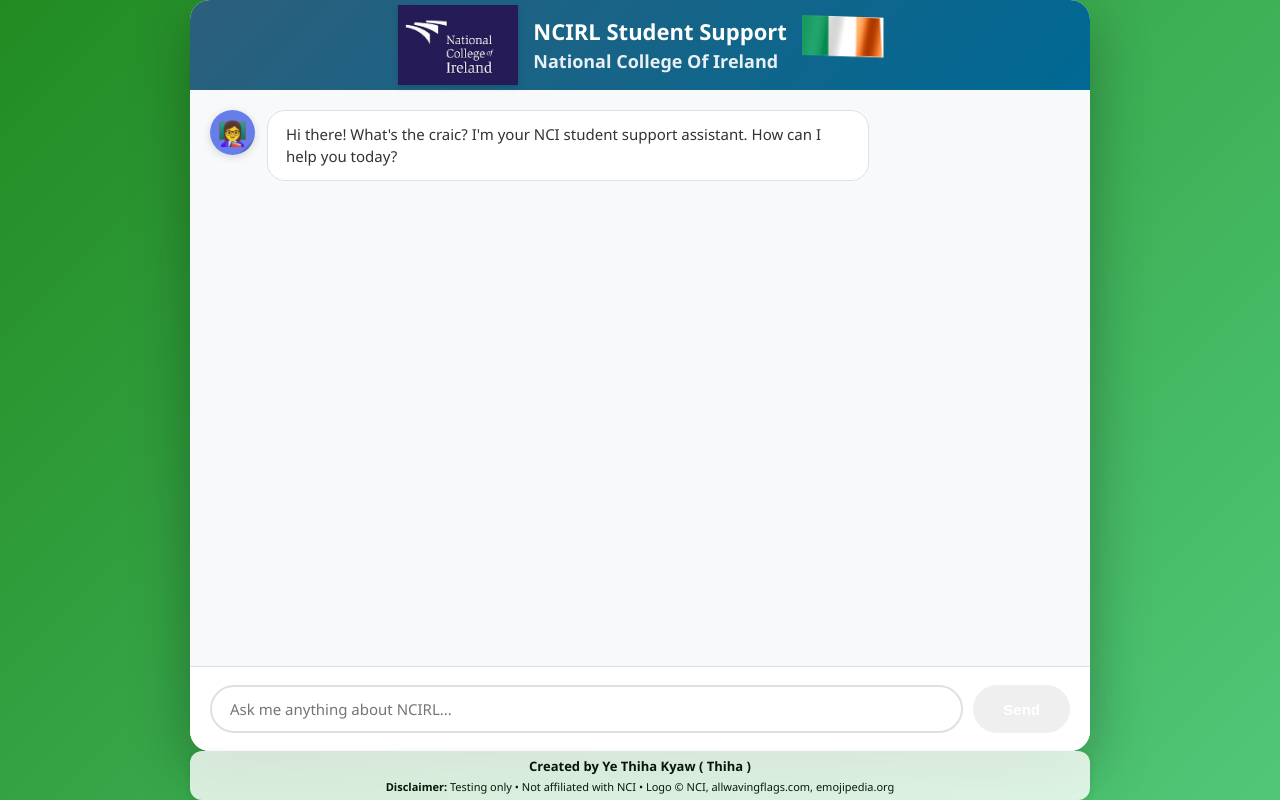
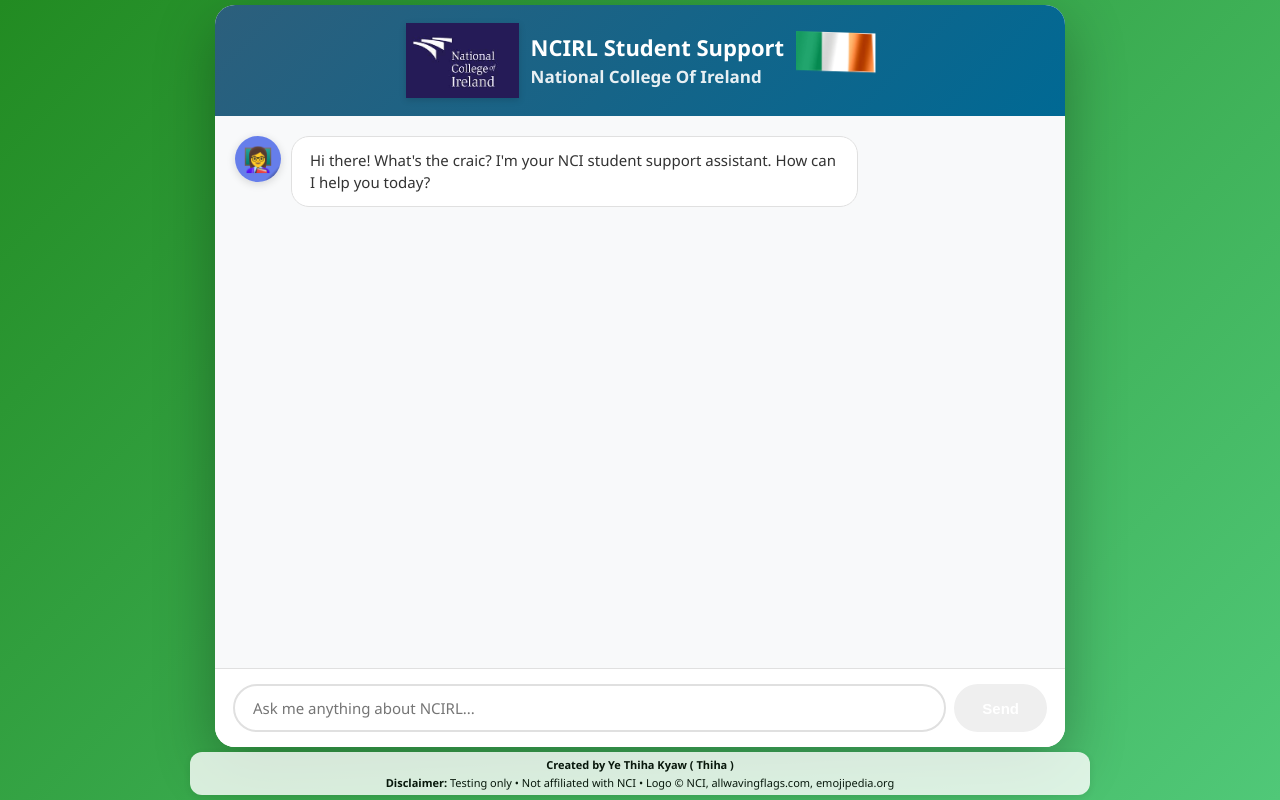
Before and after one commit to Ye-Thiha-Kyaw/ncirl-chatbot, a Flask app: page / in a window 1280 px wide. Run offline with Flask 3, Linux system fonts and the light colour scheme; parts of the project's set-up code (start-up, migrations or seed data) failed here and were passed over; some libraries are stand-ins or nearby versions.

Commit message:
adjust chat container size,footer gap

```diff
--- a/static/css/style.css
+++ b/static/css/style.css
@@ -4,19 +4,20 @@
     box-sizing: border-box;
 }
 
+/* ===== BASE STYLES (MOBILE FIRST - 320px+) ===== */
 body {
     font-family: 'Segoe UI', Tahoma, Geneva, Verdana, sans-serif;
-    background: linear-gradient(135deg, #228B22 0% ,#50C878 100%);
-
+    background: linear-gradient(135deg, #228B22 0%, #50C878 100%);
     min-height: 100vh;
     max-height: 100vh;
     display: flex;
     flex-direction: column;
-    justify-content:space-between;
+    justify-content: space-between;
     align-items: center;
     padding: 0;
+    margin: 0;
     overflow: hidden;
-    margin-top: 0;
+    gap: 5px;
 }
 
 .chat-container {
@@ -29,26 +30,26 @@ body {
     display: flex;
     flex-direction: column;
     flex: 1;
-
     margin: 0;
+    margin-top: 5px;
     min-height: 0;
 }
 
 .chat-header {
     background: linear-gradient(135deg, #2C5F7C 0%, #006994 100%);
     color: white;
-    padding: 5px;
+    padding: 10px;
     text-align: center;
     flex-shrink: 0;
 }
 
 .chat-header h1 {
-    font-size: 22px;
+    font-size: 18px;
     margin-bottom: 3px;
 }
 
 .chat-header p {
-    font-size: 13px;
+    font-size: 12px;
     opacity: 0.9;
 }
 
@@ -56,13 +57,13 @@ body {
     display: flex;
     align-items: center;
     justify-content: center;
-    gap: 15px;
+    gap: 12px;
 }
 
 .ncirl-logo {
     width: auto;
     height: auto;
-    max-height: 80px;
+    max-height: 50px;
     object-fit: contain;
     filter: drop-shadow(0 2px 3px rgba(0, 0, 0, 0.15));
 }
@@ -76,12 +77,12 @@ body {
 
 .header-text p {
     font-weight: bold;
-    font-size: 18px;
+    font-size: 14px;
 }
 
 .flag {
-    width: 80px;
-    height: 60px;
+    width: 60px;
+    height: 45px;
     background-image: url('/static/images/Flag_of_Ireland.gif');
     background-size: contain;
     background-repeat: no-repeat;
@@ -128,19 +124,18 @@ body {
 
 .chat-messages {
     flex: 1;
-    padding: 20px;
+    padding: 15px;
     overflow-y: auto;
     background: #f8f9fa;
     min-height: 0;
-    /* Important for flex scrolling */
 }
 
 .message {
-    margin-bottom: 18px;
+    margin-bottom: 15px;
     animation: slideIn 0.3s ease-out;
     display: flex;
     align-items: flex-start;
-    gap: 12px;
+    gap: 10px;
 }
 
 .message.user {
@@ -148,35 +143,32 @@ body {
 }
 
 .message-avatar {
-    width: 45px;
-    height: 45px;
+    width: 38px;
+    height: 38px;
     border-radius: 50%;
     display: flex;
     align-items: center;
     justify-content: center;
     font-weight: bold;
-    font-size: 24px;
+    font-size: 20px;
     flex-shrink: 0;
     color: white;
     box-shadow: 0 2px 8px rgba(0, 0, 0, 0.15);
-
 }
 
 .bot-avatar {
-    background: linear-gradient(135deg, #667eea 80%, #000000 100% );
+    background: linear-gradient(135deg, #667eea 80%, #000000 100%);
 }
 
 .user-avatar {
     background: linear-gradient(135deg, #667eea 80%, #000000 100%);
 }
 
-
 @keyframes slideIn {
     from {
         opacity: 0;
         transform: translateY(10px);
     }
-
     to {
         opacity: 1;
         transform: translateY(0);
@@ -225,7 +217,7 @@ body {
 }
 
 .chat-input-area {
-    padding: 18px 20px;
+    padding: 12px 15px;
     background: white;
     border-top: 1px solid #e0e0e0;
     flex-shrink: 0;
@@ -233,15 +225,15 @@ body {
 
 .input-wrapper {
     display: flex;
-    gap: 10px;
+    gap: 8px;
 }
 
 #userInput {
     flex: 1;
-    padding: 12px 18px;
+    padding: 10px 14px;
     border: 2px solid #e0e0e0;
     border-radius: 25px;
-    font-size: 15px;
+    font-size: 14px;
     outline: none;
     transition: border-color 0.3s;
     font-family: 'Segoe UI', Tahoma, Geneva, Verdana, sans-serif;
@@ -252,20 +244,20 @@ body {
 }
 
 #sendBtn {
-    padding: 12px 30px;
-    background: linear-gradient(90deg,  #FF883E 100%);
+    padding: 10px 22px;
+    background: linear-gradient(90deg, #FF883E 100%);
     color: white;
     border: none;
     border-radius: 25px;
     cursor: pointer;
     font-weight: bold;
-    font-size: 15px;
+    font-size: 14px;
     transition: transform 0.2s, box-shadow 0.2s;
 }
 
 #sendBtn:hover {
     transform: scale(1.05);
-    box-shadow: 0 4px 12px rgba(102, 126, 234, 0.4);
+    box-shadow: 0 4px 12px rgba(255, 136, 62, 0.4);
 }
 
 #sendBtn:active {
@@ -301,259 +290,45 @@ body {
 }
 
 @keyframes blink {
-
-    0%,
-    49% {
+    0%, 49% {
         opacity: 1;
     }
-
-    50%,
-    100% {
+    50%, 100% {
         opacity: 0;
     }
 }
 
 footer {
     color: rgb(0, 0, 0);
-    font-size: 11px;
+    font-size: 9px;
     opacity: 0.85;
     text-align: center;
     max-width: 900px;
     width: 100%;
-    padding: 3px 3px;
+    padding: 3px;
     background: rgba(255, 255, 255, 0.95);
     border-radius: 12px;
     box-shadow: 0 2px 8px rgba(0, 0, 0, 0.1);
-    margin: 0;  /* No margins */
+    margin: 0;
+    margin-bottom: 5px;
     flex-shrink: 0;
     position: relative;
-    bottom: 0;
 }
 
 footer p {
-    margin: 3px 0;
+    margin: 2px 0;
     line-height: 1.4;
 }
 
 footer .author {
     font-weight: bold;
-    font-size: 13px;
+    font-size: 10px;
 }
 
-/* Mobile devices */
-@media (max-width: 768px) {
-    body {
-        padding: 0;
-        justify-content: space-between;
-    }
-
-    .chat-container {
-        flex: 1;
-        margin: 0;
-        min-height: 0;
-    }
-
-    .chat-header {
-        padding: 15px;
-    }
-
-    .chat-header h1 {
-        font-size: 18px;
-    }
-
-    .header-content {
-        flex-direction: column;
-        gap: 8px;
-    }
-
-    .ncirl-logo {
-        max-height: 50px;
-    }
-
-    .flag {
-        width: 60px;
-        height: 45px;
-    }
-
-    .header-text {
-        align-items: center;
-    }
-
-    .header-text p {
-        font-size: 14px;
-    }
-
-    .message-avatar {
-        width: 38px;
-        height: 38px;
-        font-size: 20px;
-    }
-
-    .message {
-        margin-bottom: 15px;
-    }
-
-    .user-message,
-    .bot-message {
-        font-size: 14px;
-        max-width: 78%;
-        padding: 10px 14px;
-    }
-
-    .chat-input-area {
-        padding: 12px 15px;
-    }
-
-    #userInput {
-        font-size: 16px;
-
-        padding: 10px 14px;
-    }
-
-    #sendBtn {
-        padding: 10px 20px;
-        font-size: 14px;
-    }
-
-    footer {
-        margin: 0;
-        position: relative;
-    }
-
-    footer .author {
-        font-size: 11px;
-    }
-}
-
-/* Small phones */
-@media (max-width: 480px) {
-    body {
-        padding: 0;
-    }
-
-    .chat-container {
-        flex: 1;
-        margin: 0;
-    }
-
-    .chat-header {
-        padding: 12px;
-    }
-
-    .chat-header h1 {
-        font-size: 16px;
-    }
-
-    .header-text p {
-        font-size: 12px;
-    }
-
-    .ncirl-logo {
-        max-height: 40px;
-    }
-
-    .flag {
-        width: 50px;
-        height: 38px;
-    }
-
-    footer {
-        font-size: 8px;
-        margin: 0;
-        position: relative;
-    }
-
-    footer .author {
-        font-size: 10px;
-    }
-}
-
-/* Tablets */
-@media (min-width: 769px) and (max-width: 1024px) {
-    .chat-container {
-        max-width: 800px;
-        height: calc(100vh - 150px);
-        max-height: 700px;
-    }
-
-    .message-avatar {
-        width: 42px;
-        height: 42px;
-        font-size: 22px;
-    }
-
-    .user-message,
-    .bot-message {
-        font-size: 15px;
-    }
-}
-
-/* Large screens */
-@media (min-width: 1400px) {
-    body {
-        padding: 20px;
-    }
-
-    .chat-container {
-        max-width: 1000px;
-        height: calc(100vh - 180px);
-        max-height: 800px;
-    }
-
-    .chat-header {
-        padding: 22px;
-    }
-
-    .ncirl-logo {
-        max-height: 90px;
-    }
-
-    .flag {
-        width: 90px;
-        height: 65px;
-    }
-
-    .message-avatar {
-        width: 50px;
-        height: 50px;
-        font-size: 26px;
-    }
-
-    .user-message,
-    .bot-message {
-        font-size: 16px;
-    }
-
-    footer {
-        font-size: 12px;
-        margin-top: 2px;
-    }
-
-    footer .author {
-        font-size: 14px;
-    }
-
-    footer .disclaimer {
-        font-size: 11px;
-        margin-top: 5px;
-        text-align: center;
-    }
-}
-
-/* Very tall screens */
-@media (min-height: 900px) {
-    .chat-container {
-        max-height: 800px;
-    }
-}
-
-
-/* FOLLOW-UP SUGGESTIONS STYLING */
-
-
+/* ===== FOLLOW-UP SUGGESTIONS ===== */
 .follow-up-suggestions {
-    margin: 15px 0;
-    padding: 15px;
+    margin: 12px 0;
+    padding: 12px;
     background: linear-gradient(135deg, #667eea15 0%, #764ba215 100%);
     border-radius: 12px;
     border-left: 3px solid #667eea;
@@ -605,39 +380,408 @@ footer .author {
     transform: translateX(5px) scale(0.98);
 }
 
-/* Mobile responsiveness for suggestions */
-@media (max-width: 768px) {
-    .follow-up-suggestions {
-        padding: 12px;
-        margin: 12px 0;
+/* ========================================
+   RESPONSIVE BREAKPOINTS
+   ======================================== */
+
+/* ===== SMALL PHONES (320px - 374px) ===== */
+@media (max-width: 374px) {
+    .chat-header h1 {
+        font-size: 15px;
     }
 
-    .suggestions-header {
-        font-size: 13px;
+    .header-text p {
+        font-size: 12px;
     }
 
-    .suggestions-icon {
+    .ncirl-logo {
+        max-height: 40px;
+    }
+
+    .flag {
+        width: 50px;
+        height: 38px;
+    }
+
+    .message-avatar {
+        width: 35px;
+        height: 35px;
+        font-size: 18px;
+    }
+
+    footer {
+        font-size: 8px;
+    }
+}
+
+/* ===== PHONES (481px - 767px) ===== */
+@media (min-width: 481px) {
+    .chat-header {
+        padding: 12px;
+    }
+
+    .chat-header h1 {
+        font-size: 20px;
+    }
+
+    .header-text p {
+        font-size: 15px;
+    }
+
+    .ncirl-logo {
+        max-height: 55px;
+    }
+
+    .flag {
+        width: 65px;
+        height: 49px;
+    }
+
+    .message-avatar {
+        width: 40px;
+        height: 40px;
+        font-size: 21px;
+    }
+
+    .user-message,
+    .bot-message {
+        font-size: 14px;
+        max-width: 70%;
+    }
+
+    .chat-messages {
+        padding: 18px;
+    }
+
+    footer {
+        font-size: 10px;
+    }
+
+    footer .author {
+        font-size: 11px;
+    }
+}
+
+/* ===== TABLETS (768px - 1024px) ===== */
+@media (min-width: 768px) {
+    .chat-container {
+        max-width: 800px;
+    }
+
+    .chat-header {
+        padding: 15px;
+    }
+
+    .chat-header h1 {
+        font-size: 22px;
+    }
+
+    .header-text p {
+        font-size: 17px;
+    }
+
+    .ncirl-logo {
+        max-height: 70px;
+    }
+
+    .flag {
+        width: 75px;
+        height: 56px;
+    }
+
+    .message-avatar {
+        width: 44px;
+        height: 44px;
+        font-size: 23px;
+    }
+
+    .user-message,
+    .bot-message {
+        font-size: 15px;
+        padding: 12px 18px;
+    }
+
+    .chat-messages {
+        padding: 20px;
+    }
+
+    .chat-input-area {
+        padding: 15px 18px;
+    }
+
+    #userInput {
+        padding: 12px 18px;
+        font-size: 15px;
+    }
+
+    #sendBtn {
+        padding: 12px 28px;
+        font-size: 15px;
+    }
+
+    .suggestion-button {
+        font-size: 13px;
+        padding: 10px 15px;
+    }
+
+    footer {
+        font-size: 11px;
+    }
+}
+
+/* ===== LAPTOPS (1025px - 1439px) ===== */
+@media (min-width: 1025px) {
+    .chat-container {
+        max-width: 850px;
+    }
+
+    .chat-header {
+        padding: 18px;
+    }
+
+    .ncirl-logo {
+        max-height: 75px;
+    }
+
+    .flag {
+        width: 78px;
+        height: 59px;
+    }
+
+    .message-avatar {
+        width: 46px;
+        height: 46px;
+        font-size: 24px;
+    }
+
+    .admin-link {
+        top: 20px;
+        right: 20px;
+        padding: 8px 16px;
+        font-size: 14px;
+    }
+}
+
+/* ===== DESKTOPS (1440px+) ===== */
+@media (min-width: 1440px) {
+    .chat-container {
+        max-width: 900px;
+    }
+
+    .chat-header {
+        padding: 20px;
+    }
+
+    .chat-header h1 {
+        font-size: 24px;
+    }
+
+    .header-text p {
+        font-size: 19px;
+    }
+
+    .ncirl-logo {
+        max-height: 85px;
+    }
+
+    .flag {
+        width: 85px;
+        height: 64px;
+    }
+
+    .message-avatar {
+        width: 50px;
+        height: 50px;
+        font-size: 26px;
+    }
+
+    .user-message,
+    .bot-message {
         font-size: 16px;
     }
 
     .suggestion-button {
+        font-size: 14px;
+    }
+
+    footer {
         font-size: 12px;
-        padding: 8px 12px;
+    }
+
+    footer .author {
+        font-size: 14px;
     }
 }
 
-@media (max-width: 480px) {
+/* ===== LARGE DESKTOPS (1920px+) ===== */
+@media (min-width: 1920px) {
+    .chat-container {
+        max-width: 1000px;
+    }
+
+    .chat-header {
+        padding: 22px;
+    }
+
+    .ncirl-logo {
+        max-height: 90px;
+    }
+
+    .flag {
+        width: 90px;
+        height: 68px;
+    }
+
+    .message-avatar {
+        width: 52px;
+        height: 52px;
+        font-size: 27px;
+    }
+
+    footer {
+        font-size: 13px;
+    }
+}
+
+/* ===== LANDSCAPE ORIENTATION (PHONES/TABLETS) ===== */
+@media (max-height: 500px) and (orientation: landscape) {
+    .chat-header {
+        padding: 6px;
+    }
+
+    .chat-header h1 {
+        font-size: 15px;
+        margin-bottom: 1px;
+    }
+
+    .header-content {
+        gap: 8px;
+    }
+
+    .ncirl-logo {
+        max-height: 40px;
+    }
+
+    .flag {
+        width: 50px;
+        height: 38px;
+    }
+
+    .message-avatar {
+        width: 32px;
+        height: 32px;
+        font-size: 17px;
+    }
+
+    .chat-messages {
+        padding: 10px;
+    }
+
+    .message {
+        margin-bottom: 10px;
+    }
+
+    .user-message,
+    .bot-message {
+        font-size: 13px;
+        padding: 8px 12px;
+    }
+
+    .chat-input-area {
+        padding: 8px 12px;
+    }
+
+    #userInput {
+        padding: 8px 12px;
+        font-size: 13px;
+    }
+
+    #sendBtn {
+        padding: 8px 18px;
+        font-size: 13px;
+    }
+
     .follow-up-suggestions {
-        padding: 10px;
-        margin: 10px 0;
+        padding: 8px;
+        margin: 8px 0;
     }
 
     .suggestions-header {
-        font-size: 12px;
+        font-size: 11px;
+        margin-bottom: 6px;
     }
 
     .suggestion-button {
         font-size: 11px;
-        padding: 7px 10px;
+        padding: 6px 10px;
+    }
+
+    footer {
+        font-size: 7px;
+        padding: 2px;
     }
 }
+
+/* ===== ACCESSIBILITY - REDUCED MOTION ===== */
+@media (prefers-reduced-motion: reduce) {
+    * {
+        animation-duration: 0.01ms !important;
+        animation-iteration-count: 1 !important;
+        transition-duration: 0.01ms !important;
+    }
+
+    .flag {
+        animation: none;
+    }
+
+    #streaming-message::after {
+        animation: none;
+    }
+
+    .message {
+        animation: none;
+    }
+
+    .follow-up-suggestions {
+        animation: none;
+    }
+}
+
+/* ===== PRINT STYLES ===== */
+@media print {
+    body {
+        background: white;
+    }
+
+    .chat-container {
+        box-shadow: none;
+        border: 1px solid #ddd;
+        max-width: 100%;
+    }
+
+    .chat-input-area,
+    footer,
+    .admin-link,
+    .follow-up-suggestions,
+    #sendBtn {
+        display: none !important;
+    }
+
+    .chat-header {
+        background: #2C5F7C !important;
+        -webkit-print-color-adjust: exact;
+        print-color-adjust: exact;
+    }
+
+    .chat-messages {
+        overflow: visible;
+    }
+
+    .message {
+        page-break-inside: avoid;
+    }
+
+    .flag {
+        animation: none;
+    }
+}
```
Also changed, not shown: other parts of static/css/style.css (+16 -24 lines).
